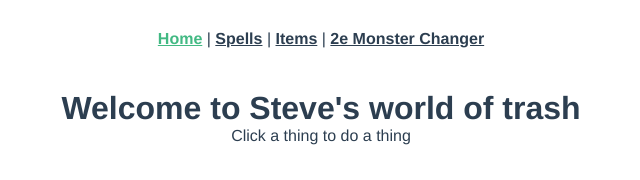
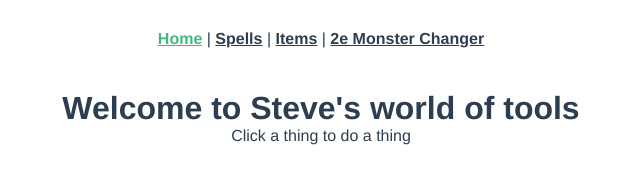
Before and after one commit to allens1015/pf2-tools, a Vue app: page /#/ in a window 1280 px wide. Shown: the top 180 px of the page, without its empty margins (319-959 px from the left). Built offline with nearby package versions, Linux system fonts and the light colour scheme; no server answers.

Commit message:
Update Home.vue

```diff
--- a/src/views/Home.vue
+++ b/src/views/Home.vue
@@ -3,7 +3,7 @@
     <v-row class="text-center">
       <v-col class="mb-4">
         <h1 class="display-2 font-weight-bold mb-3">
-          Welcome to Steve's world of trash
+          Welcome to Steve's world of tools
         </h1>
 
         <p class="subheading font-weight-regular">
```
